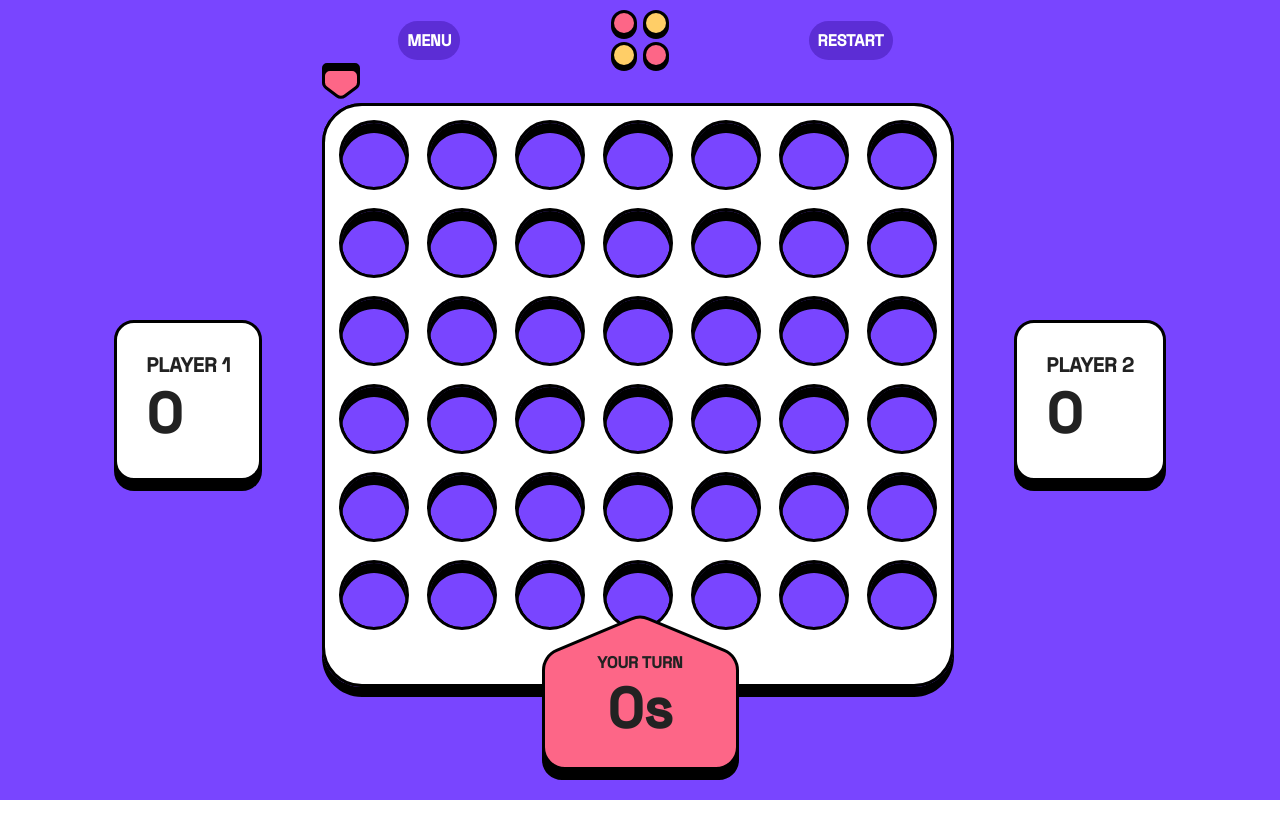
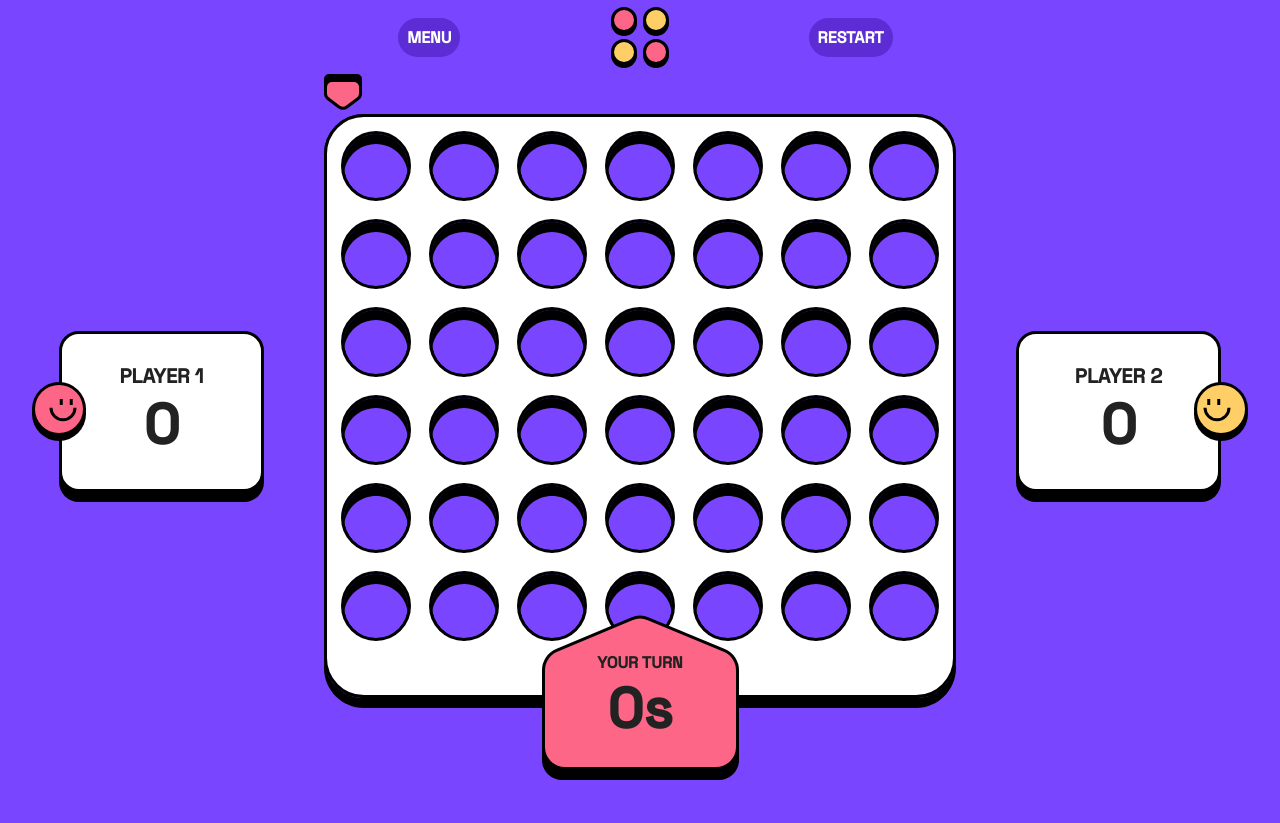
Before and after one commit to edward-montoya/connect-four, a React (Vite) app: page / in a window 1280 px wide. Before the commit the page ends 800 px from the top, so only its background shows below. Built offline with nearby package versions, Linux system fonts and the light colour scheme; a web font is replaced by a local one.

Commit message:
Ordering the visual layout

```diff
--- a/src/components/Board/Board.tsx
+++ b/src/components/Board/Board.tsx
@@ -58,7 +58,9 @@ const Board = ({currentPlayer, userPlay} : {currentPlayer: PLAYERS, userPlay: ()
             alt=''
           />
         </picture>
-        <div onClick={play} className='board__selector' style={styles}></div>
+        {
+          <div onClick={play} className='board__selector' style={styles}></div>
+        }
         {
           field.map((element) => (
             <Chip key={`element-${element.i}-${element.j}`} element={element} isMobile={isMobile} />
--- a/src/components/Player/Player.scss
+++ b/src/components/Player/Player.scss
@@ -3,15 +3,26 @@
 .player {
     display: grid;
     grid-auto-flow: row;
-    padding: 29px;
+    place-items: center;
     border-radius: 20px;
     border: 3px solid black;
     background: white;
     box-shadow: 0px 10px 0px 0px black;
+    position: relative;
     &__title {
         @extend .heading_sm;
     }
     &__score {
         @extend .heading_lg;
     }
+    &__image {
+        position: absolute;
+    }
 }
+
+@media screen and (min-width: 560px) {
+    .player {
+        min-width: 141px;
+        padding: 29px;
+    }
+}
--- a/src/components/Player/Player.tsx
+++ b/src/components/Player/Player.tsx
@@ -1,10 +1,37 @@
+import React, { useMemo } from 'react';
 import './Player.scss';
 
-const Player = ({ playerName, score }: { playerName: string, score: number }) => {
-    return (
+const Player = ({ playerName, score, playerImage, imagePosition }: { playerName: string, score: number, playerImage: string, imagePosition: string }) => {
+
+  const styles = useMemo(() => {
+    const values = {
+      top: 'auto',
+      bottom: 'auto',
+      right: 'auto',
+      left: 'auto',
+    };
+    if (imagePosition === 'up') {
+      values.top = '-30px';
+    }
+    if (imagePosition === 'down') {
+      values.bottom = '-30px';
+    }
+    if (imagePosition === 'left') {
+      values.left = '-30px';
+    }
+    if (imagePosition === 'right') {
+      values.right = '-30px';
+    }
+    return {
+      ...values
+    } as React.CSSProperties;
+  }, [imagePosition])
+
+  return (
         <article className="player">
           <p className="player__title">{ playerName }</p>
           <p className="player__score">{ score }</p>
+          <img style={styles} className='player__image' src={playerImage} alt={`player ${playerName}`}></img>
         </article>
     );
 }
--- a/src/components/Poster/Poster.scss
+++ b/src/components/Poster/Poster.scss
@@ -1,6 +1,8 @@
 @use '../../utils/styles';
 
 .poster {
+    position: absolute;
+    bottom: 60px;
     &__player {
         display: grid;
         place-items: center;
--- a/src/pages/Game/Game.scss
+++ b/src/pages/Game/Game.scss
@@ -3,23 +3,53 @@
     height: 100%;
     background-color: var(--primary-background);
     box-sizing: border-box;
-    grid-template-rows: 1fr 1fr 8fr 1fr;
-    grid-template-columns: 1fr 1fr;
+    gap: 10px;
+    display: grid;
+    justify-content: center;
+    grid-template-rows: 1fr 3fr 1fr;
+    justify-items: center;
+    &__container {
+        display: grid;
+        grid-template-areas: "player1 player2" "board board";
+        grid-template-columns: 1fr 1fr;
+        gap: 10px;
+        & > .board {
+            grid-area: board;
+        }
+        & > .player {
+            grid-row-start: 1;
+            grid-column-start: span 1;
+        }
+        & > .board {
+            grid-row-start: 2;
+        }
+    }
+    &__player-1 {
+        grid-area: player1;
+    }
+    &__player-2 {
+        grid-area: player2;
+    }
 }
 
 @media screen and (min-width: 560px) {
     .game {
         display: grid;
-        justify-items: center;
         grid-template-rows: 1fr 8fr 1fr;
-        grid-template-columns: auto;
+        gap: 40px;
         &__container {
-            display: grid;
+            display: flex;
+            grid-template-areas: none;
+            grid-template-rows: auto;
+            grid-template-columns: auto;
             grid-auto-flow: column;
             align-items: center;
             justify-content: center;
             gap: 60px;
             background-color: var(--primary-background);
+            & > .player {
+                grid-row-start: auto;
+            }
         }
     }
 }
--- a/src/pages/Game/Game.tsx
+++ b/src/pages/Game/Game.tsx
@@ -4,6 +4,8 @@ import Board from "../../components/Board/Board";
 import Player from "../../components/Player/Player";
 import Poster from "../../components/Poster/Poster";
 import './Game.scss';
+import PlayerOne from '../../assets/images/player-one.svg';
+import PlayerTwo from '../../assets/images/player-two.svg'
 
 const Game = () => {
     const { currentPlayer, userPlay, timer } = useGame();
@@ -11,11 +13,13 @@ const Game = () => {
         <div className="game">
             <Header />
             <div className="game__container">
-                <Player playerName="PLAYER 1" score={0} />
-                <div >
-                    <Board currentPlayer={currentPlayer} userPlay={userPlay} />
+                <div className="game__player-1">
+                    <Player imagePosition="left" playerImage={PlayerOne} playerName="PLAYER 1" score={0} />
                 </div>
-                <Player playerName="PLAYER 2" score={0} />
+                <Board currentPlayer={currentPlayer} userPlay={userPlay} />
+                <div className="game__player-2">
+                    <Player imagePosition="right" playerImage={PlayerTwo} playerName="PLAYER 2" score={0} />
+                </div>
             </div>
             <Poster currentPlayer={currentPlayer} timer={timer} winner="" />
         </div>
```
